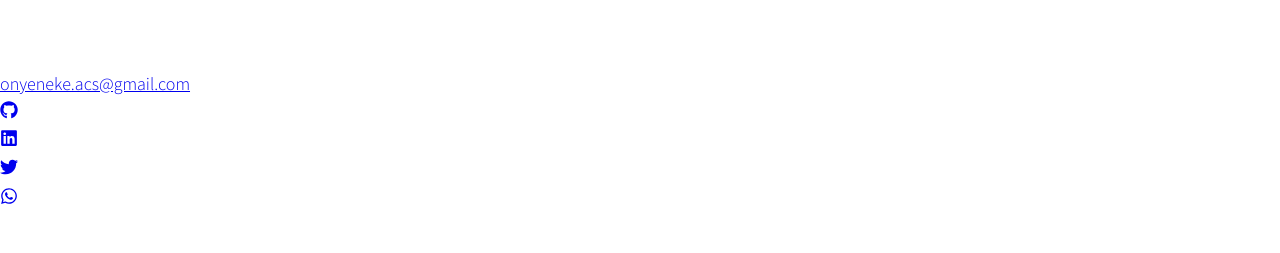
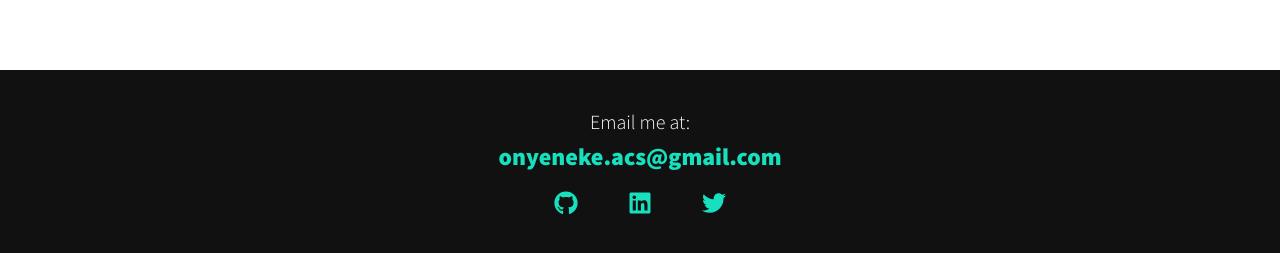
Before and after one commit to Onyeneke-AC/react-portfolio, a React (Vite) app: page /home in a window 1280 px wide. Shown: the part 4610-4863 px from the top of the page. Before the commit the page ends 4824 px from the top, so only its background shows below. Built offline with nearby package versions, Linux system fonts and the light colour scheme.

Commit message:
Footer finalization

```diff
--- a/src/components/Footer.jsx
+++ b/src/components/Footer.jsx
@@ -1,38 +1,64 @@
-import { FaGithub, FaLinkedin, FaTwitter, FaWhatsapp } from "react-icons/fa";
+import { FaGithub, FaLinkedin, FaTwitter } from "react-icons/fa";
 import { Link } from "react-router-dom";
+import styled from "styled-components";
+
+const StyledFooter = styled.footer`
+  background: #111;
+  color: var(--clr-accent);
+  text-align: center;
+  padding: 1.5em 0;
+  font-size: var(--fs-h3);
+  font-weight: var(--fw-bold);
+
+  & span {
+    color: var(--clr-light);
+    font-weight: var(--fw-reg);
+    font-size: 20px;
+    display: block;
+  }
+`;
+
+const FooterList = styled.ul`
+  list-style: none;
+  display: flex;
+  justify-content: center;
+  margin: 0.5em 0 0;
+  padding: 0;
+  gap: 50px;
+`;
+
+const FooterLink = styled(Link)`
+  color: var(--clr-accent);
+
+  &:hover {
+    color: var(--clr-light);
+  }
+`;
 
 function Footer() {
   return (
-    <footer class="footer">
-      <Link to="onyeneke.acs@gmail.com" class="footer__link">
-        onyeneke.acs@gmail.com
-      </Link>
-      <ul class="social-list">
+    <StyledFooter>
+      <p>
+        <span>Email me at: </span>onyeneke.acs@gmail.com
+      </p>
+      <FooterList>
         <li class="social-list__item">
-          <Link to="https://github.com/Onyeneke-AC" class="social-list__link">
+          <FooterLink to="https://github.com/Onyeneke-AC">
             <FaGithub />
-          </Link>
+          </FooterLink>
         </li>
         <li class="social-list__item">
-          <Link
-            to="www.linkedin.com/in/anthony-onyeneke"
-            class="social-list__link"
-          >
+          <FooterLink to="www.linkedin.com/in/anthony-onyeneke">
             <FaLinkedin />
-          </Link>
+          </FooterLink>
         </li>
         <li class="social-list__item">
-          <Link to="anthonykhidblakeo@gmail.com" class="social-list__link">
+          <FooterLink to="anthonykhidblakeo@gmail.com">
             <FaTwitter />
-          </Link>
+          </FooterLink>
         </li>
-        <li class="social-list__item">
-          <Link to="anthonykhidblakeo@gmail.com" class="social-list__link">
-            <FaWhatsapp />
-          </Link>
-        </li>
-      </ul>
-    </footer>
+      </FooterList>
+    </StyledFooter>
   );
 }
 
```
